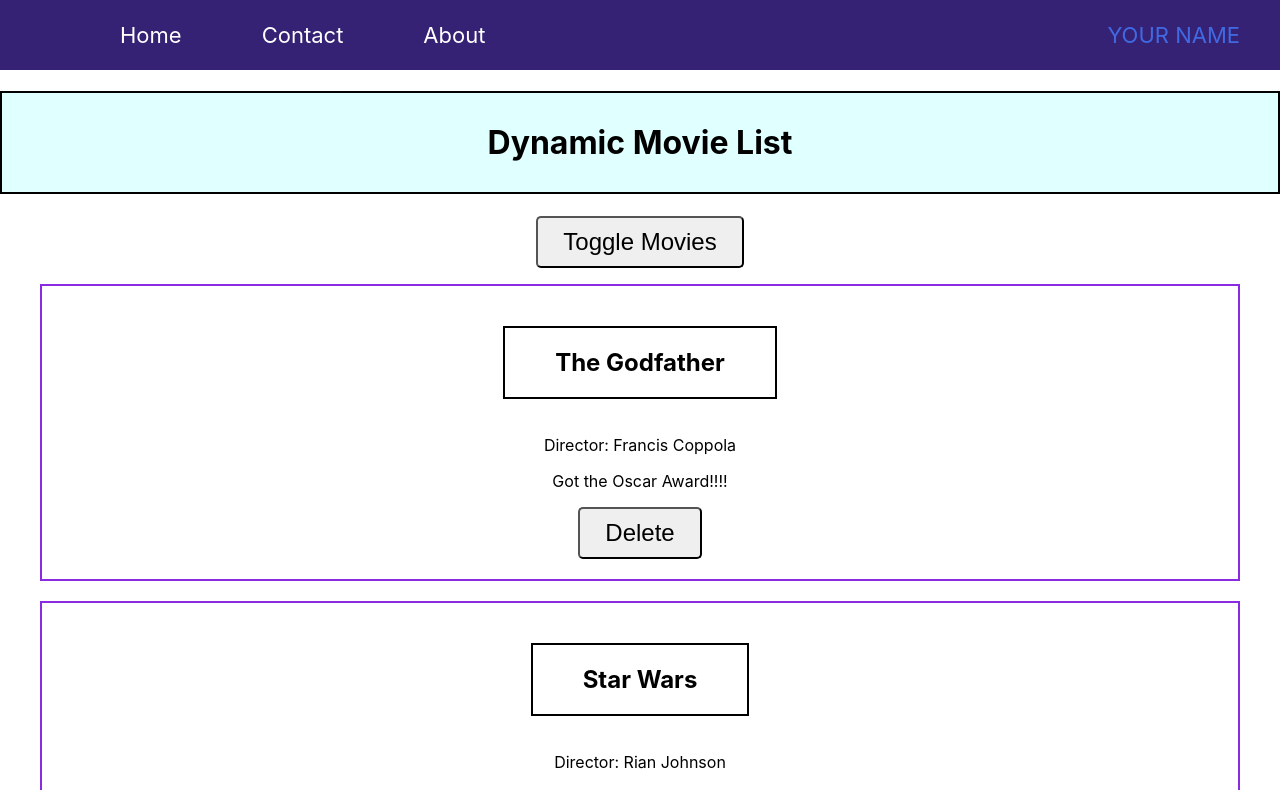
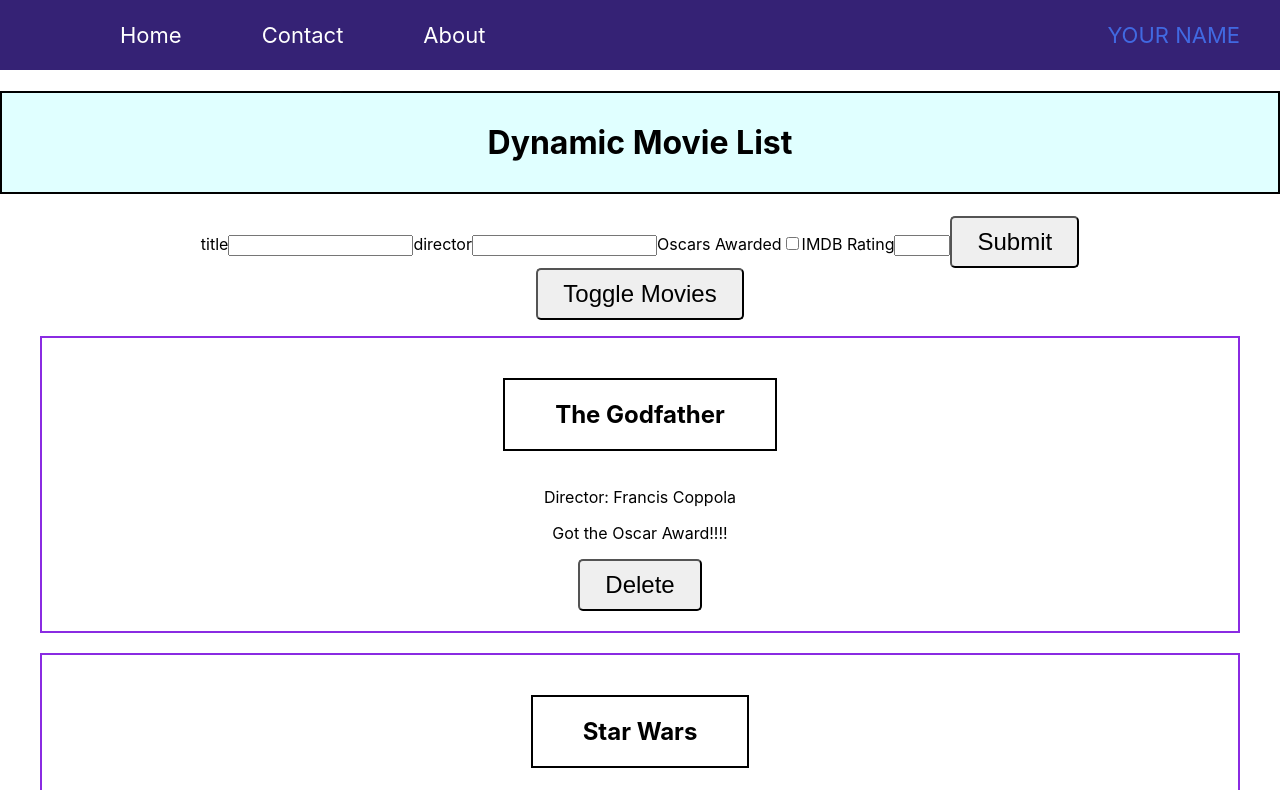
Before and after one commit to ross-u/02-react-forms, a React (Create React App) app: page / in a window 1280 px wide. Shown: the top 790 px of the page. Built offline with nearby package versions, Linux system fonts and the light colour scheme.

Commit message:
Lecture Code Example

```diff
--- a/package.json
+++ b/package.json
@@ -9,7 +9,8 @@
     "cra-template": "1.0.2",
     "react": "^16.12.0",
     "react-dom": "^16.12.0",
-    "react-scripts": "3.4.0"
+    "react-scripts": "3.4.0",
+    "shortid": "^2.2.15"
   },
   "scripts": {
     "start": "react-scripts start",
--- /dev/null
+++ b/src/components/AddMovie.js
@@ -0,0 +1,92 @@
+import React, { Component } from "react";
+import shortid from "shortid";
+
+class AddMovie extends Component {
+  state = {
+    title: "",
+    director: "",
+    hasOscars: false,
+    IMDbRating: ""
+  };
+
+  handleChange = e => {
+    // hasOscars = true
+
+    // e.target is the input element that triggers the onChange event
+    let { value, name, type } = e.target;
+
+    if (type === "checkbox" && this.state[name] === false) {
+      value = true;
+    } else if (type === "checkbox" && this.state[name] === true) {
+      value = false;
+    }
+
+    this.setState({ [name]: value });
+  };
+
+  handleSubmit = e => {
+    e.preventDefault();
+
+    // Save the movie in the list
+
+    const newMovie = this.state;
+    newMovie.id = shortid.generate();
+
+    // Saves the movie in the DynamicMovieList `state` via the borrowed function
+    this.props.addMovie(newMovie);
+
+    // Reset the state to clear the form
+    this.setState({
+      title: "",
+      director: "",
+      hasOscars: false,
+      IMDbRating: ""
+    });
+  };
+
+  render() {
+    return (
+      <div>
+        <form onSubmit={this.handleSubmit}>
+          <label>title</label>
+          <input
+            type="text"
+            name="title"
+            value={this.state.title}
+            onChange={this.handleChange}
+          />
+
+          <label>director</label>
+          <input
+            type="text"
+            name="director"
+            value={this.state.director}
+            onChange={this.handleChange}
+          />
+
+          <label>Oscars Awarded</label>
+          <input
+            type="checkbox"
+            name="hasOscars"
+            checked={this.state.hasOscars}
+            onChange={this.handleChange}
+          />
+
+          <label>IMDB Rating</label>
+          <input
+            type="number"
+            name="IMDbRating"
+            value={this.state.IMDbRating}
+            onChange={this.handleChange}
+            min={1}
+            max={10}
+          />
+
+          <button type="submit"> Submit </button>
+        </form>
+      </div>
+    );
+  }
+}
+
+export default AddMovie;
--- a/src/components/DynamicMovieList.js
+++ b/src/components/DynamicMovieList.js
@@ -1,15 +1,24 @@
 // src/components/DynamicMovieList.js
 import React, { Component } from "react";
 import ImprovedCard from "./ImprovedCard";
+import AddMovie from "./AddMovie";
 
 class DynamicMovieList extends Component {
   constructor(props) {
     super();
     this.state = {
-      movies: props.moviesArray,
+      movies: props.moviesArray, // :( anti-pattern
       showMovies: true
     };
   }
+
+  addNewMovie = newMovieObj => {
+    const moviesCopy = [...this.state.movies];
+
+    moviesCopy.unshift(newMovieObj);
+
+    this.setState({ movies: moviesCopy });
+  };
 
   toggleMovies = () => {
     this.setState({ showMovies: !this.state.showMovies });
@@ -23,6 +32,9 @@ class DynamicMovieList extends Component {
   render() {
     return (
       <div>
+        <AddMovie addMovie={this.addNewMovie} secretCode="123abc" />
+        {/*  this.props.addMovie          this.props.secretCode      */}
+
         <button onClick={this.toggleMovies}>Toggle Movies</button>
 
         <ul>
@@ -32,7 +44,7 @@ class DynamicMovieList extends Component {
                   <ImprovedCard
                     key={oneMovie.id}
                     {...oneMovie}
-                    clickToDelete={() => this.deleteMovie(index)}
+                    clickToDelete={() => this.deleteMovie(oneMovie.id)}
                   />
                 );
               })
```
Also changed, not shown: 1 other file (tests, documents, lock files or other folders).
